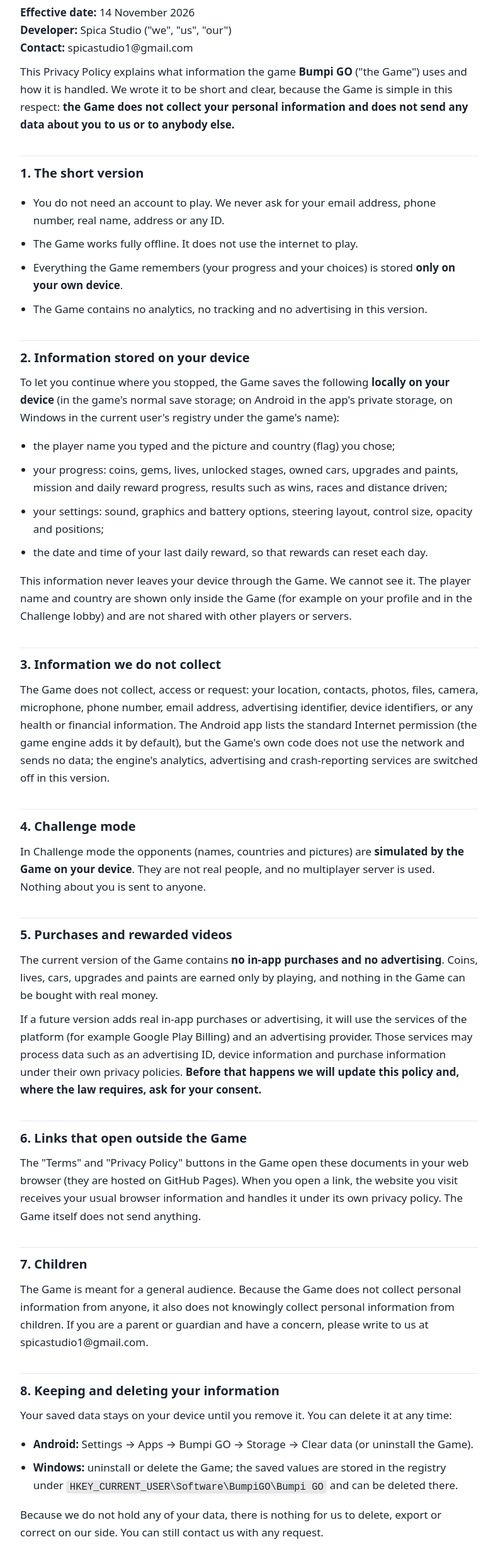
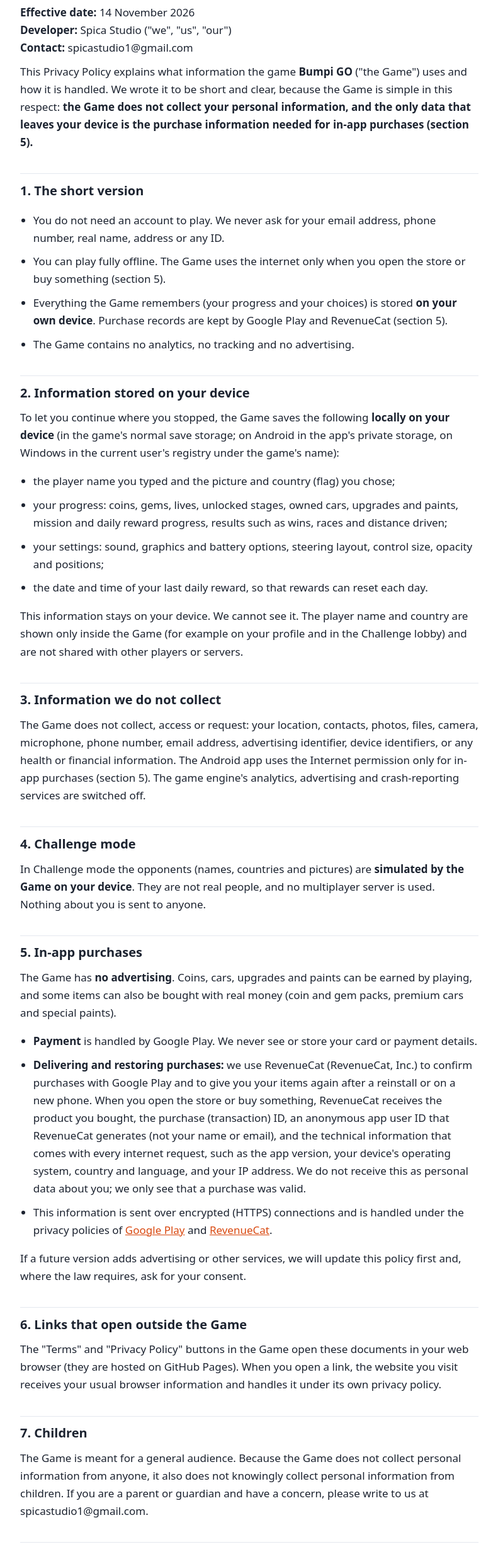
Before and after one commit to Dheeraj888/bumpi-go-legal, a plain HTML site: page privacy-policy.html in a window 1280 px wide. Shown: the part 74-2541 px from the top of the page at 63% size, without its empty margins (244-1035 px from the left). Drawn offline with Linux system fonts and the light colour scheme.

Commit message:
Privacy policy and terms: in-app purchases through Google Play and RevenueCat
Co-Authored-By: Claude Sonnet 5.5 <noreply@anthropic.com>

```diff
--- a/privacy-policy.html
+++ b/privacy-policy.html
@@ -25,13 +25,13 @@ footer{margin-top:3rem;color:var(--muted);font-size:.9rem}
 <main>
 <h1>Privacy Policy – Bumpi GO</h1>
 <p><strong>Effective date:</strong> 14 November 2026<br><strong>Developer:</strong> Spica Studio ("we", "us", "our")<br><strong>Contact:</strong> spicastudio1@gmail.com</p>
-<p>This Privacy Policy explains what information the game <strong>Bumpi GO</strong> ("the Game") uses and how it is handled. We wrote it to be short and clear, because the Game is simple in this respect: <strong>the Game does not collect your personal information and does not send any data about you to us or to anybody else.</strong></p>
+<p>This Privacy Policy explains what information the game <strong>Bumpi GO</strong> ("the Game") uses and how it is handled. We wrote it to be short and clear, because the Game is simple in this respect: <strong>the Game does not collect your personal information, and the only data that leaves your device is the purchase information needed for in-app purchases (section 5).</strong></p>
 <h2>1. The short version</h2>
 <ul>
 <li>You do not need an account to play. We never ask for your email address, phone number, real name, address or any ID.</li>
-<li>The Game works fully offline. It does not use the internet to play.</li>
-<li>Everything the Game remembers (your progress and your choices) is stored <strong>only on your own device</strong>.</li>
-<li>The Game contains no analytics, no tracking and no advertising in this version.</li>
+<li>You can play fully offline. The Game uses the internet only when you open the store or buy something (section 5).</li>
+<li>Everything the Game remembers (your progress and your choices) is stored <strong>on your own device</strong>. Purchase records are kept by Google Play and RevenueCat (section 5).</li>
+<li>The Game contains no analytics, no tracking and no advertising.</li>
 </ul>
 <h2>2. Information stored on your device</h2>
 <p>To let you continue where you stopped, the Game saves the following <strong>locally on your device</strong> (in the game's normal save storage; on Android in the app's private storage, on Windows in the current user's registry under the game's name):</p>
@@ -41,16 +41,21 @@ footer{margin-top:3rem;color:var(--muted);font-size:.9rem}
 <li>your settings: sound, graphics and battery options, steering layout, control size, opacity and positions;</li>
 <li>the date and time of your last daily reward, so that rewards can reset each day.</li>
 </ul>
-<p>This information never leaves your device through the Game. We cannot see it. The player name and country are shown only inside the Game (for example on your profile and in the Challenge lobby) and are not shared with other players or servers.</p>
+<p>This information stays on your device. We cannot see it. The player name and country are shown only inside the Game (for example on your profile and in the Challenge lobby) and are not shared with other players or servers.</p>
 <h2>3. Information we do not collect</h2>
-<p>The Game does not collect, access or request: your location, contacts, photos, files, camera, microphone, phone number, email address, advertising identifier, device identifiers, or any health or financial information. The Android app lists the standard Internet permission (the game engine adds it by default), but the Game's own code does not use the network and sends no data; the engine's analytics, advertising and crash-reporting services are switched off in this version.</p>
+<p>The Game does not collect, access or request: your location, contacts, photos, files, camera, microphone, phone number, email address, advertising identifier, device identifiers, or any health or financial information. The Android app uses the Internet permission only for in-app purchases (section 5). The game engine's analytics, advertising and crash-reporting services are switched off.</p>
 <h2>4. Challenge mode</h2>
 <p>In Challenge mode the opponents (names, countries and pictures) are <strong>simulated by the Game on your device</strong>. They are not real people, and no multiplayer server is used. Nothing about you is sent to anyone.</p>
-<h2>5. Purchases and rewarded videos</h2>
-<p>The current version of the Game contains <strong>no in-app purchases and no advertising</strong>. Coins, lives, cars, upgrades and paints are earned only by playing, and nothing in the Game can be bought with real money.</p>
-<p>If a future version adds real in-app purchases or advertising, it will use the services of the platform (for example Google Play Billing) and an advertising provider. Those services may process data such as an advertising ID, device information and purchase information under their own privacy policies. <strong>Before that happens we will update this policy and, where the law requires, ask for your consent.</strong></p>
+<h2>5. In-app purchases</h2>
+<p>The Game has <strong>no advertising</strong>. Coins, cars, upgrades and paints can be earned by playing, and some items can also be bought with real money (coin and gem packs, premium cars and special paints).</p>
+<ul>
+<li><strong>Payment</strong> is handled by Google Play. We never see or store your card or payment details.</li>
+<li><strong>Delivering and restoring purchases:</strong> we use RevenueCat (RevenueCat, Inc.) to confirm purchases with Google Play and to give you your items again after a reinstall or on a new phone. When you open the store or buy something, RevenueCat receives the product you bought, the purchase (transaction) ID, an anonymous app user ID that RevenueCat generates (not your name or email), and the technical information that comes with every internet request, such as the app version, your device's operating system, country and language, and your IP address. We do not receive this as personal data about you; we only see that a purchase was valid.</li>
+<li>This information is sent over encrypted (HTTPS) connections and is handled under the privacy policies of <a href="https://policies.google.com/privacy">Google Play</a> and <a href="https://www.revenuecat.com/privacy">RevenueCat</a>.</li>
+</ul>
+<p>If a future version adds advertising or other services, we will update this policy first and, where the law requires, ask for your consent.</p>
 <h2>6. Links that open outside the Game</h2>
-<p>The "Terms" and "Privacy Policy" buttons in the Game open these documents in your web browser (they are hosted on GitHub Pages). When you open a link, the website you visit receives your usual browser information and handles it under its own privacy policy. The Game itself does not send anything.</p>
+<p>The "Terms" and "Privacy Policy" buttons in the Game open these documents in your web browser (they are hosted on GitHub Pages). When you open a link, the website you visit receives your usual browser information and handles it under its own privacy policy.</p>
 <h2>7. Children</h2>
 <p>The Game is meant for a general audience. Because the Game does not collect personal information from anyone, it also does not knowingly collect personal information from children. If you are a parent or guardian and have a concern, please write to us at spicastudio1@gmail.com.</p>
 <h2>8. Keeping and deleting your information</h2>
@@ -59,11 +64,11 @@ footer{margin-top:3rem;color:var(--muted);font-size:.9rem}
 <li><strong>Android:</strong> Settings → Apps → Bumpi GO → Storage → Clear data (or uninstall the Game).</li>
 <li><strong>Windows:</strong> uninstall or delete the Game; the saved values are stored in the registry under <code>HKEY_CURRENT_USER\Software\BumpiGO\Bumpi GO</code> and can be deleted there.</li>
 </ul>
-<p>Because we do not hold any of your data, there is nothing for us to delete, export or correct on our side. You can still contact us with any request.</p>
+<p>We do not hold your saved data. Purchase records are kept by Google Play and RevenueCat; to ask for the purchase information that RevenueCat holds to be deleted, write to us at spicastudio1@gmail.com with the date of the purchase and we will pass the request on. You can contact us with any other request too.</p>
 <h2>9. Security</h2>
-<p>Your saved data is kept in the Game's normal private storage on your device. No data is transmitted by the Game, which removes the risks that come with sending data over a network. No method of storage is perfectly secure, so please protect your device as you normally would.</p>
+<p>Your saved data is kept in the Game's normal private storage on your device. The only data the Game sends over the internet is the purchase information described in section 5, over encrypted connections. No method of storage or transmission is perfectly secure, so please protect your device and your Google account as you normally would.</p>
 <h2>10. Your rights</h2>
-<p>Depending on where you live (for example under the GDPR in Europe or the CCPA in California), you may have rights to access, correct, delete or port personal information, or to object to its processing. As explained above, we do not collect or hold personal information about you. If you believe we do, please contact us and we will respond.</p>
+<p>Depending on where you live (for example under the GDPR in Europe or the CCPA in California), you may have rights to access, correct, delete or port personal information, or to object to its processing. As explained above, we do not collect or hold personal information about you; the purchase information in section 5 is processed by Google Play and RevenueCat. If you believe we hold information about you, please contact us and we will respond.</p>
 <h2>11. Changes to this policy</h2>
 <p>We may update this policy, for example when a new version of the Game adds purchases or advertising. The date at the top shows when it was last changed. The current version is always available at:<br><a href="https://dheeraj888.github.io/bumpi-go-legal/privacy-policy.html">https://dheeraj888.github.io/bumpi-go-legal/privacy-policy.html</a></p>
 <h2>12. Contact</h2>
```
Also changed, not shown: terms.html (+7 -6 lines).
